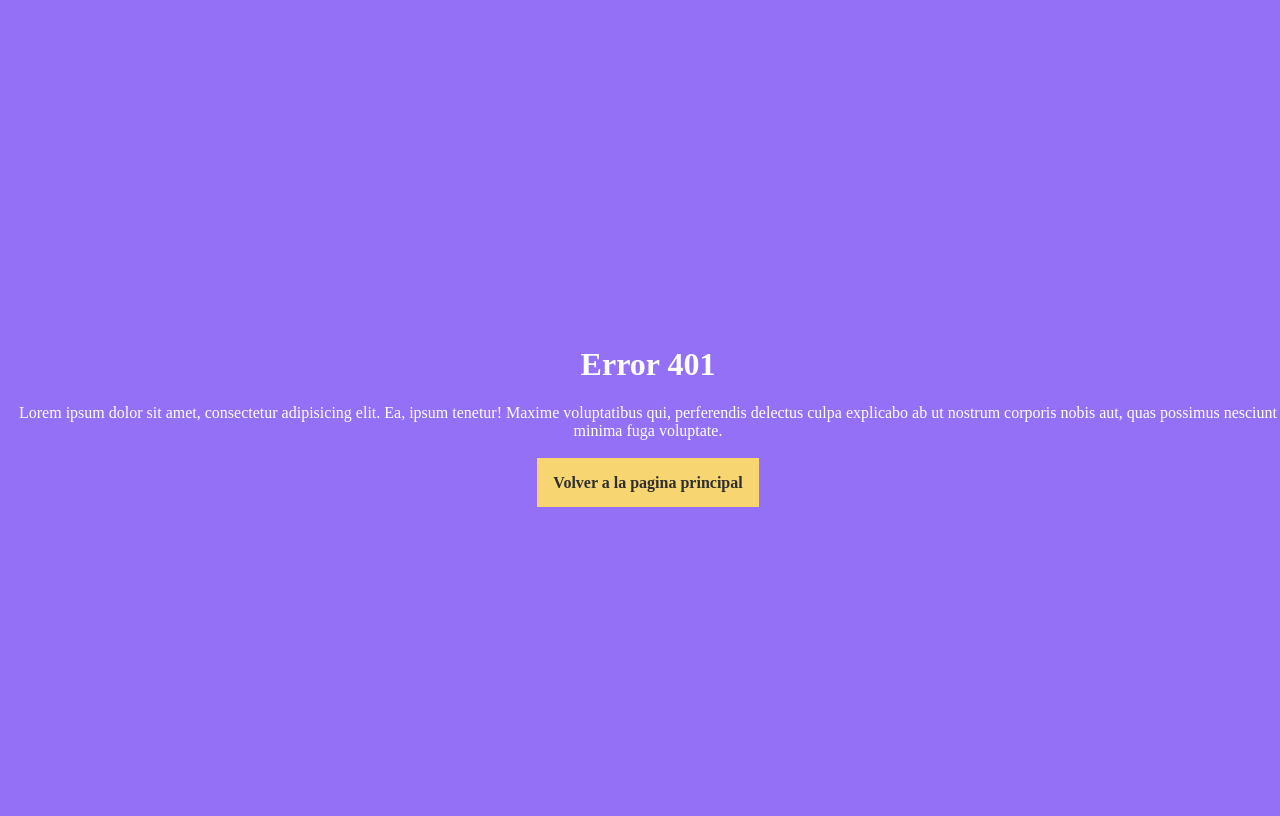
After one commit to YaneriPerdomo/spaceN, a PHP site: page /eres_capaz/404.php in a window 1280 px wide. The commit adds this page. Run offline with PHP 8.4, Linux system fonts and the light colour scheme.

Commit message:
Adding 404 page and new table to database

```diff
--- /dev/null
+++ b/404.php
@@ -0,0 +1,49 @@
+<!DOCTYPE html>
+<html lang="en">
+
+<head>
+    <meta charset="UTF-8">
+    <meta name="viewport" content="width=device-width, initial-scale=1.0">
+    <title>Document</title>
+
+    <style>
+        :root {
+            --colorHF: #9470f7;
+            --colorBlack: rgb(47, 47, 47)
+        }
+
+
+        body {
+            background-color: var(--colorHF);
+            color: white;
+            width: 100%;
+            height: 100vh;
+            display: flex;
+            justify-content: center;
+            align-items: center;
+            text-align: center;
+        }
+
+        a {
+            padding: 1rem;
+  background: #f7d570;
+  text-decoration: navajowhite;
+  color: rgb(47,47,47);
+  font-weight: bold;
+        }
+    </style>
+</head>
+
+<body>
+    <main class="w-100 h-100 ">
+        <div class="content">
+            <h1>Error 401</h1>
+            <p>Lorem ipsum dolor sit amet, consectetur adipisicing elit. Ea, ipsum tenetur! Maxime voluptatibus qui,
+                perferendis delectus culpa explicabo ab ut nostrum corporis nobis aut, quas possimus nesciunt minima
+                fuga voluptate.</p><br>
+            <a href="./index.php">Volver a la pagina principal</a>
+        </div>
+    </main>
+</body>
+
+</html>
--- a/php/connectionBD.php
+++ b/php/connectionBD.php
@@ -16,4 +16,5 @@ $pdo = new PDO($dsn, $user, $password);
 
 // Esto indica que los resultados de las consultas se devolverán como objetos de PHP
 $pdo->setAttribute(PDO::ATTR_DEFAULT_FETCH_MODE, PDO::FETCH_OBJ);
+$pdo->setAttribute(PDO::ATTR_ERRMODE, PDO::ERRMODE_EXCEPTION);
 ?>
```
Also changed, not shown: js/helpers/searchChilds.js (added, +17 -0 lines), php/DeleteChild.php (+14 -9 lines), view/admin/Dashboard.php (+9 -5 lines), .htaccess (added), README.md, db/eres_capaz(1).sql (renamed from db/eres_capaz.sql).
